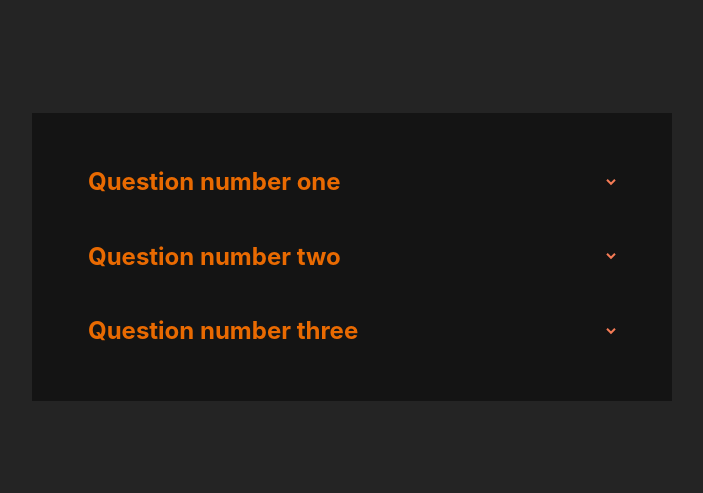
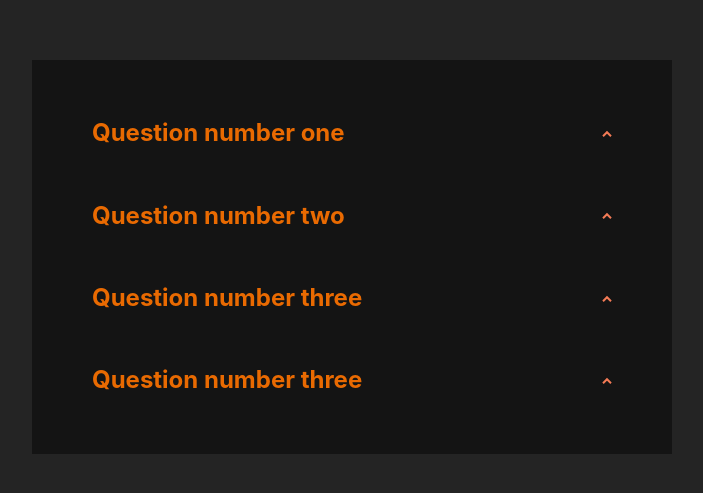
Before and after one commit to dxiDavid/React, a React (Vite) app in the folder FAQ-section/: page / in a window 1280 px wide. Shown: the part 143-636 px from the top of the page, without its empty margins (288-991 px from the left). Built offline with nearby package versions, Linux system fonts and the light colour scheme.

Commit message:
It finally works after refactoring

```diff
--- a/FAQ-section/src/App.jsx
+++ b/FAQ-section/src/App.jsx
@@ -4,29 +4,33 @@ import { useState } from "react"
 
 function App(){
 
-    const [isVisible, setIsVisible] = useState(data)
+    const [selected, setSelected] = useState(null)
 
-    function toggle(id){
-        setIsVisible(prevIsVisible => {
-            return prevIsVisible.map((question) => {
-                return question.id === id ? { ...question, on:!question.on } : question;
-            })
-        })
+    const toggle = (i) => {
+        if(selected === i){
+            return setSelected(null)
+            console.log("selected")
+        }
+        setSelected(i)
     }
 
-    const dataElements = data.map(item => {
-        return <Faq_component
-                    key = {item.id}
-                    id = {item.id}
-                    question = {item.question}
-                    answer = {item.answer}
-                    visible = {item.on}
-                    handleClick = {() => toggle(item.id)}/>
+    const faq = data.map((item, index) => {
+        return (
+            <Faq_component
+                key = {item.id}
+                id = {item.id}
+                question = {item.question}
+                answer = {item.answer}
+                handleClick = {() => toggle(index)}
+                selected = {selected}
+                index = {index}
+            />
+        )
     })
 
     return(
-        <div className="faq-container">
-            {dataElements}
+        <div className="wrapper">
+            {faq}
         </div>
     )
 }
--- a/FAQ-section/src/data.jsx
+++ b/FAQ-section/src/data.jsx
@@ -4,20 +4,23 @@ export default [
         question: "Question number one",
         answer: `Lorem ipsum dolor sit amet, consectetur adipisicing elit.
                  Quidem ratione inventore delectus accusamus mollitia cumque.`,
-        on: false
     },
     {
         id: 2,
         question: "Question number two",
         answer: `Lorem ipsum dolor sit amet, consectetur adipisicing elit.
                  Quidem ratione inventore delectus accusamus mollitia cumque.`,
-        on: false
     },
     {
         id: 3,
         question: "Question number three",
         answer: `Lorem ipsum dolor sit amet, consectetur adipisicing elit.
                  Quidem ratione inventore delectus accusamus mollitia cumque.`,
-        on: false
-    }
+    },
+    {
+        id: 4,
+        question: "Question number three",
+        answer: `Lorem ipsum dolor sit amet, consectetur adipisicing elit.
+                 Quidem ratione inventore delectus accusamus mollitia cumque.`,
+    },
 ]
--- a/FAQ-section/src/faq_component.jsx
+++ b/FAQ-section/src/faq_component.jsx
@@ -3,20 +3,18 @@ import "./index.css"
 
 function faq(props) {
 
-  const styles = {
+  return(
 
-  }
+        <div className="faq">
+          <div className="question" onClick={props.handleClick}>
+              <h3>{props.question}</h3>
+              <img className={props.selected === props.index ? "arrow arrow-down" : " arrow arrow-up"} src={arrowIcon} alt="arrow"/>
+          </div>
+          <div className={props.selected === props.index ? "answer reveal" : "answer"}>
+              {props.answer}
+          </div>
+        </div>
 
-  return (
-    <>
-    <div className="faq">
-        <div className="question" onClick = {props.handleClick}>
-          <h3>{props.question}</h3>
-          <img className="arrow-down" src={arrowIcon} alt="arrow"/>
-        </div>
-        <div className={props.on ? "reveal" : "answer"}>{props.answer}</div>
-    </div>
-    </>
   )
 }
 
--- a/FAQ-section/src/index.css
+++ b/FAQ-section/src/index.css
@@ -21,9 +21,8 @@
 }
 
 .reveal{
-  color: rgba(240, 248, 255, 0.589);
-  padding: 0 0.75rem;
-  animation: reveal 600ms ease-in-out;
+  max-height: 100%!important;
+  animation: reveal 500ms ease-in-out;
 }
 
 body {
@@ -32,11 +31,10 @@ body {
   display: grid;
   place-items: center;
 }
-
-.faq-container{
-  background-color: #141414;
+.wrapper{
   padding: 2rem;
   max-width: 40rem;
+  background-color: #141414;
 }
 
 .faq{
@@ -47,7 +45,7 @@ body {
   display: flex;
   justify-content: space-between;
   width: 100%;
-  padding: 0.5rem;
+  padding: 0.75rem;
   cursor: pointer;
 }
 
@@ -57,9 +55,13 @@ body {
 
 .answer{
   color: rgba(240, 248, 255, 0.589);
-  padding: 0 0.75rem;
-  height: 0;
+  padding: 0 1.25rem;
+  max-height: 0;
   overflow: hidden!important;
+}
+
+.arrow{
+  transition: transform 700ms ease;
 }
 
 .arrow-up{
@@ -84,12 +86,10 @@ h3 {
   from{
     opacity: 0;
     height: 0;
-    transform: translateY(1rem);
   }
   to{
     opacity: 1;
     height: 100%;
-    transform: translateY(0);
 
   }
 }
```
